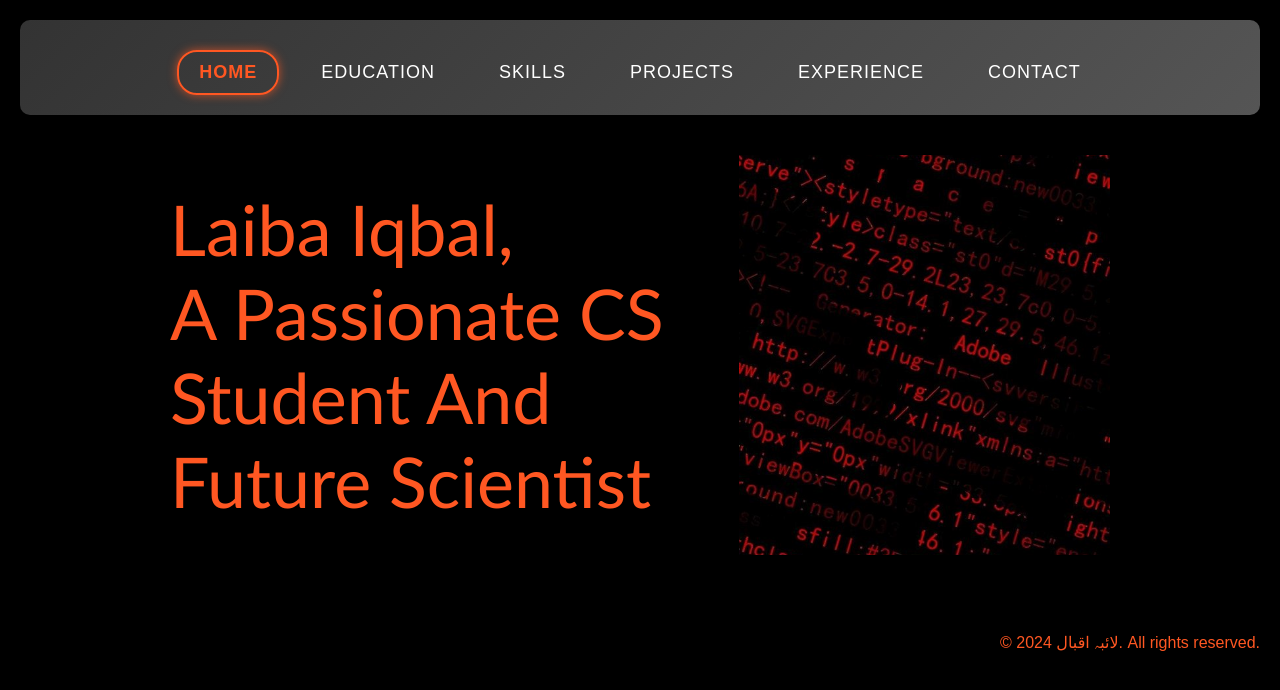
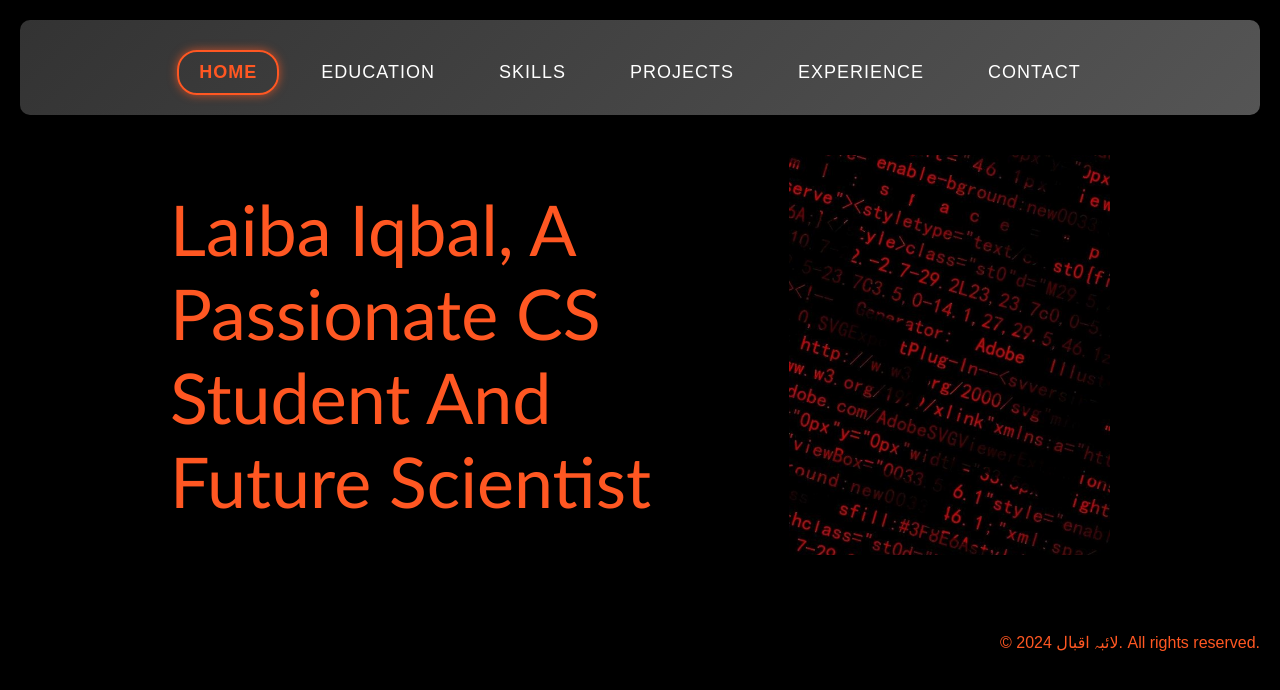
Before and after one commit to laibaiqbal702/bscs22039-final, a plain HTML site: page index.html in a window 1280 px wide. Drawn offline with Linux system fonts and the light colour scheme.

Commit message:
js for index.html

```diff
--- a/index.html
+++ b/index.html
@@ -26,5 +26,15 @@
     <footer>
         <p>&copy; 2024 لائبہ اقبال. All rights reserved.</p>
     </footer>
+
+    <script>
+        const homeData = {
+            heading: "Laiba Iqbal, A passionate CS student and Future Scientist",
+            img: "home.jpg"
+        };
+
+        document.querySelector('.hero-heading').innerHTML = homeData.heading;
+        document.querySelector('.home-img').src = homeData.img;
+    </script>
 </body>
 </html>
```
